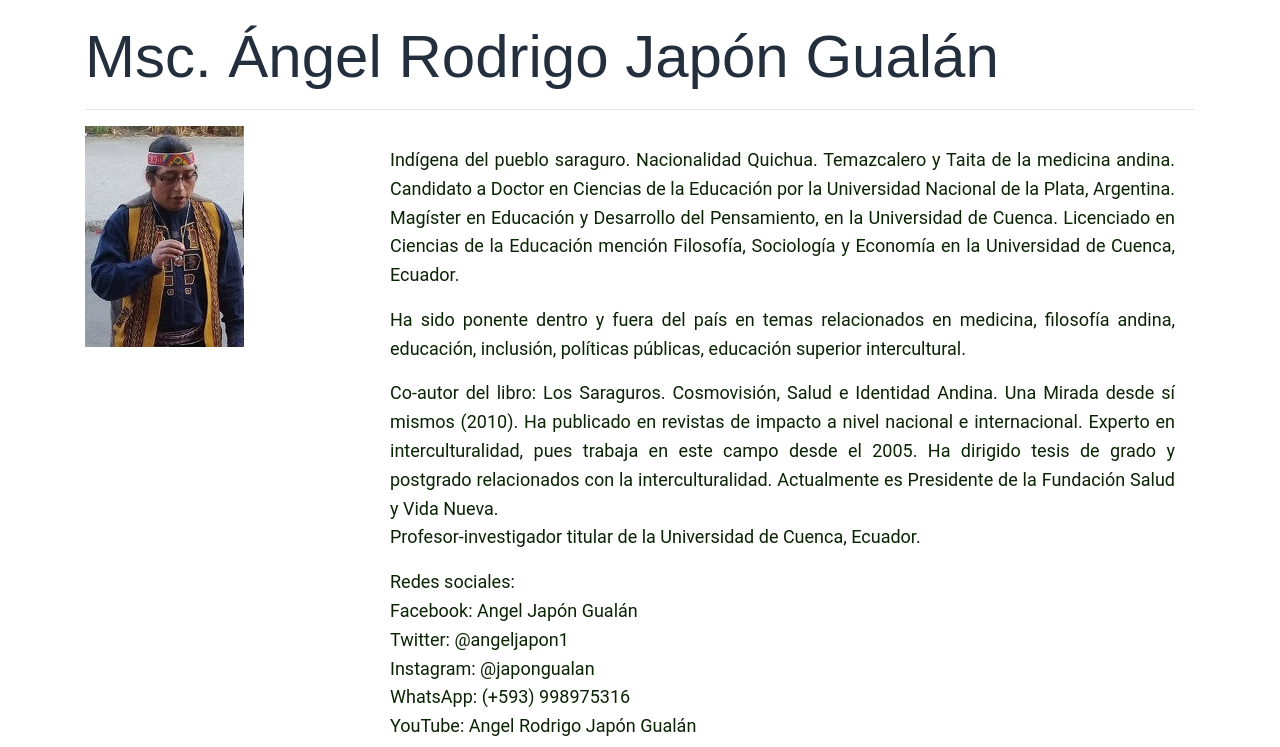
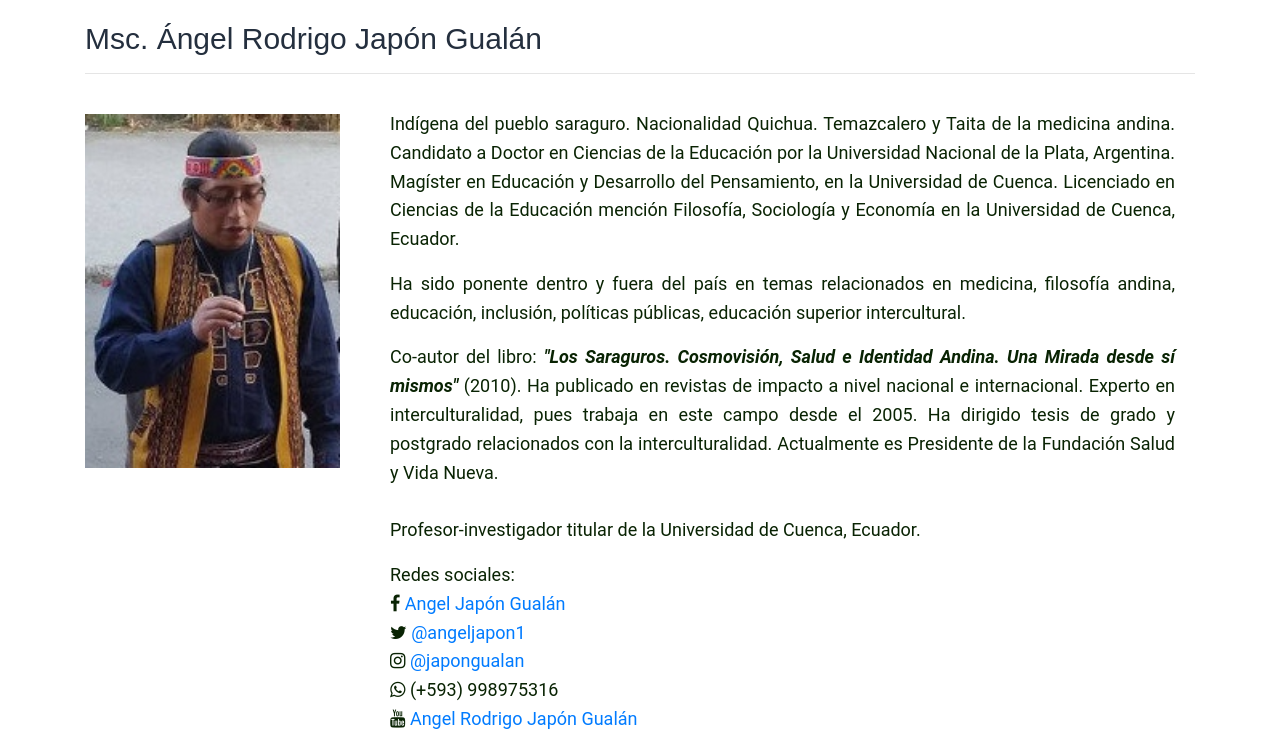
Before and after one commit to mjapon/fusay.org, a website: page site/pages/rodrigo.html in a window 1280 px wide. Shown: the part 40-787 px from the top of the page. Drawn offline with nearby package versions, Linux system fonts and the light colour scheme.

```diff
--- a/site/pages/rodrigo.html
+++ b/site/pages/rodrigo.html
@@ -45,16 +45,17 @@
 
             <div class="row">
                 <div class="col-md 12">
-                    <h1>
+                    <h3>
                         Msc. Ángel Rodrigo Japón Gualán
                         <hr>
-                    </h1>
+                    </h3>
                 </div>
             </div>
 
             <div class="row">
                 <div class="col-md-3">
-                    <img src="../img/fusay/prod/personas/presid.jpg"  alt="...">
+                    <br>
+                    <img src="../img/fusay/prod/personas/presid.jpg"  alt="..." width="100%">
                 </div>
                 <div class="col-md-9">
                     <div class="card w-100">
@@ -63,7 +64,6 @@
                             <h5 class="card-title textofusay">Msc. Ángel Rodrigo Japón Gualán</h5>
                             -->
                             <p class="card-text textofusay text-justify">
-
                                 Indígena del pueblo saraguro. Nacionalidad Quichua. Temazcalero y Taita de la medicina andina.
 
                                 Candidato a Doctor en Ciencias de la Educación por la Universidad Nacional de la Plata, Argentina.
@@ -77,11 +77,12 @@
                             </p>
 
                             <p class="textofusay text-justify">
-                                Co-autor del libro: Los Saraguros. Cosmovisión, Salud e Identidad Andina. Una Mirada desde sí mismos (2010).
+                                Co-autor del libro: <i><b>"Los Saraguros. Cosmovisión, Salud e Identidad Andina. Una Mirada desde sí mismos"</b></i> (2010).
                                 Ha publicado en revistas de impacto a nivel nacional e internacional.
                                 Experto en interculturalidad, pues trabaja en este campo desde el 2005.
                                 Ha dirigido tesis de grado y postgrado relacionados con la interculturalidad.
                                 Actualmente es Presidente de la Fundación Salud y Vida Nueva.
+                                <br>
                                 <br>
                                 Profesor-investigador titular de la Universidad de Cuenca, Ecuador.
                             </p>
@@ -89,15 +90,36 @@
 
                                 Redes sociales:
                                 <br>
-                                Facebook: Angel Japón Gualán
+                                <i class="fa fa-facebook"></i>
+
+                                <a href="https://www.facebook.com/arjg1"
+                                   target="_blank">
+                                    Angel Japón Gualán
+                                </a>
+
                                 <br>
-                                Twitter: @angeljapon1
+                                <i class="fa fa-twitter"></i>
+
+                                <a href="https://twitter.com/angeljapon1"
+                                   target="_blank">
+                                    @angeljapon1
+                                </a>
+
                                 <br>
-                                Instagram: @japongualan
+                                <i class="fa fa-instagram"></i>
+
+                                <a href="https://www.instagram.com/japongualan/"
+                                   target="_blank">
+                                    @japongualan
+                                </a>
                                 <br>
-                                WhatsApp: (+593) 998975316
+                                <i class="fa fa-whatsapp"></i> (+593) 998975316
                                 <br>
-                                YouTube: Angel Rodrigo Japón Gualán
+                                <i class="fa fa-youtube"></i>
+                                <a href="https://www.youtube.com/user/9953147"
+                                   target="_blank">
+                                    Angel Rodrigo Japón Gualán
+                                </a>
                                 <br>
                             </p>
 
```
Also changed, not shown: site/index.html (+2 -2 lines).
